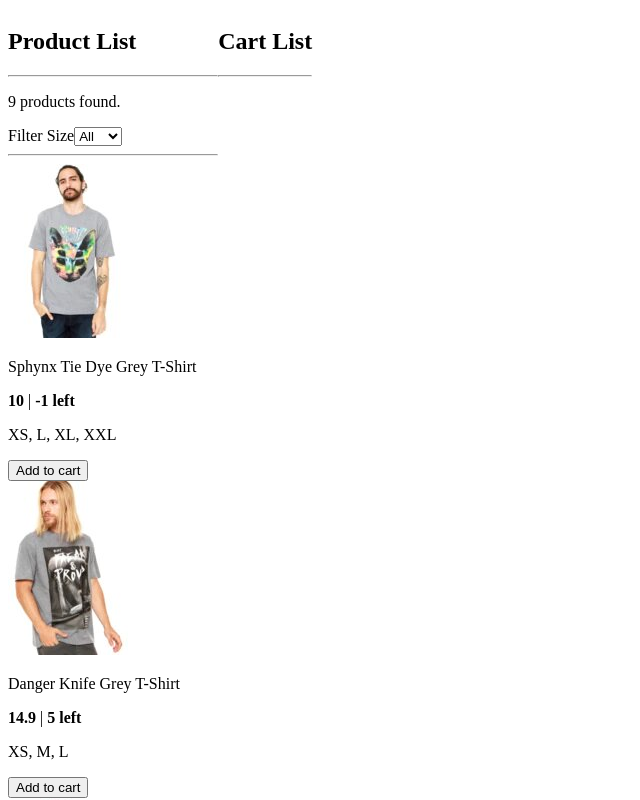
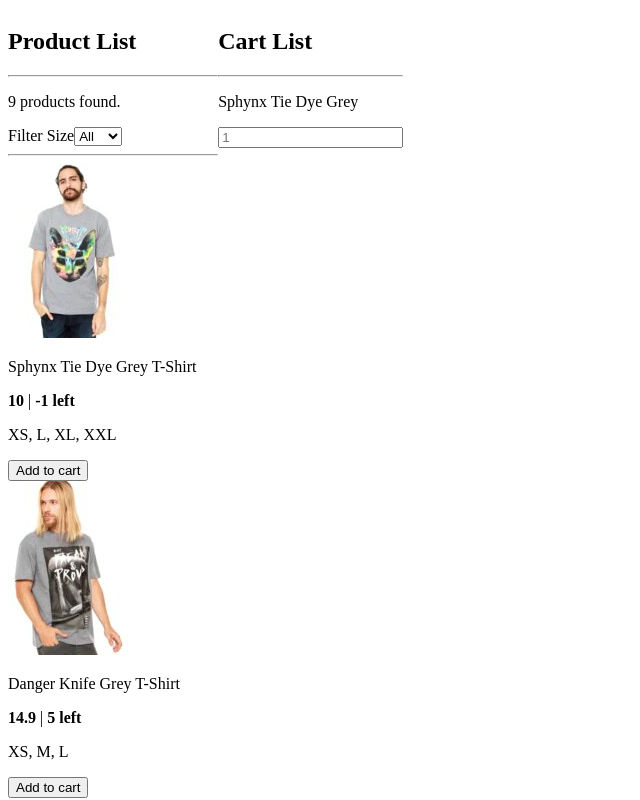
Before and after one commit to tingtingchan/react-redux-hooks, a React (Create React App) app: page / in a window 1280 px wide. Both pictures are taken after a click on the button "Sold Out". Shown: the top 800 px of the page, without its empty margins (0-640 px from the left). Built offline with nearby package versions, Linux system fonts and the light colour scheme; data requests are answered from the project's data file.

Commit message:
add selectors for CartContainer rendering

```diff
--- a/src/containers/CartContainer.tsx
+++ b/src/containers/CartContainer.tsx
@@ -1,11 +1,23 @@
 import React from "react";
-import { useSelector, useDispatch } from "react-redux";
+import { useSelector } from "react-redux";
+
+import { getCartItems } from "../selectors/cart";
+import { Product } from "../reducers/products";
 
 export const CartContainer: React.FC = () => {
+  const cartitems: Array<Product> = useSelector(getCartItems);
+
+  console.log(cartitems);
   return (
     <div>
       <h2>Cart List</h2>
       <hr />
+      {cartitems.map(item => (
+        <>
+          <p>{item.description}</p>
+          <input placeholder={item.inventory.toString()}></input>
+        </>
+      ))}
     </div>
   );
 };
--- a/src/containers/ProductsContainer.tsx
+++ b/src/containers/ProductsContainer.tsx
@@ -10,7 +10,7 @@ import {
 import { FilterBySize } from "../components/FilterBySize";
 // import ProductItem from "../components/ProductItem";
 
-import { getSizeRangeList, getRenderedProducts } from "../selectors";
+import { getSizeRangeList, getRenderedProducts } from "../selectors/products";
 import { Product } from "../reducers/products";
 
 const url = "http://localhost:8000/products";
--- /dev/null
+++ b/src/selectors/cart.ts
@@ -0,0 +1,25 @@
+
+import { createSelector } from "reselect";
+
+import { CartReducer } from "../reducers/cart";
+import { ProductsReducer } from "../reducers/products";
+
+type State = {
+  productsReducer: ProductsReducer;
+  cartReducer: CartReducer;
+};
+
+const byIdSelector = (state: State) => state.productsReducer.byId;
+const addedIdsSelector = (state: State) => state.cartReducer.addedIds;
+const quantityByIdSelector = (state: State) => state.cartReducer.quantityById;
+
+export const getCartItems = createSelector(
+  [byIdSelector, addedIdsSelector, quantityByIdSelector],
+  (byId, addedIds, quantityById) => {
+    const addedProducts = addedIds.map(id => byId[id])
+
+    return addedProducts.map(product => {
+      return { ...product, inventory: quantityById[product.id] }
+    })
+  }
+);
--- a/src/selectors/index.ts
+++ b/src/selectors/products.ts
@@ -1,6 +1,6 @@
 import { createSelector } from "reselect";
 
-import { ProductsReducer } from "./../reducers/products";
+import { ProductsReducer } from "../reducers/products";
 
 type State = {
   productsReducer: ProductsReducer;
```
